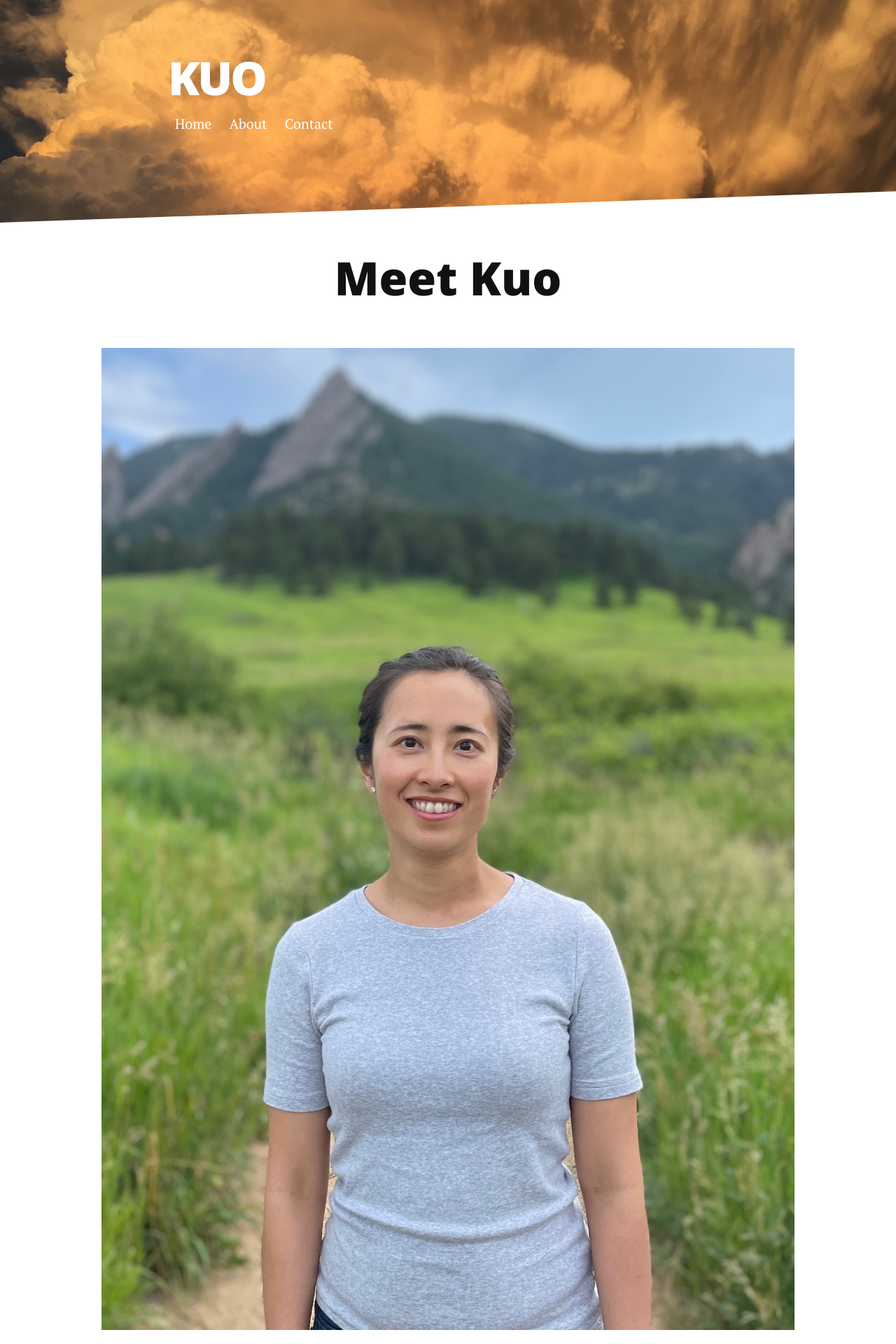
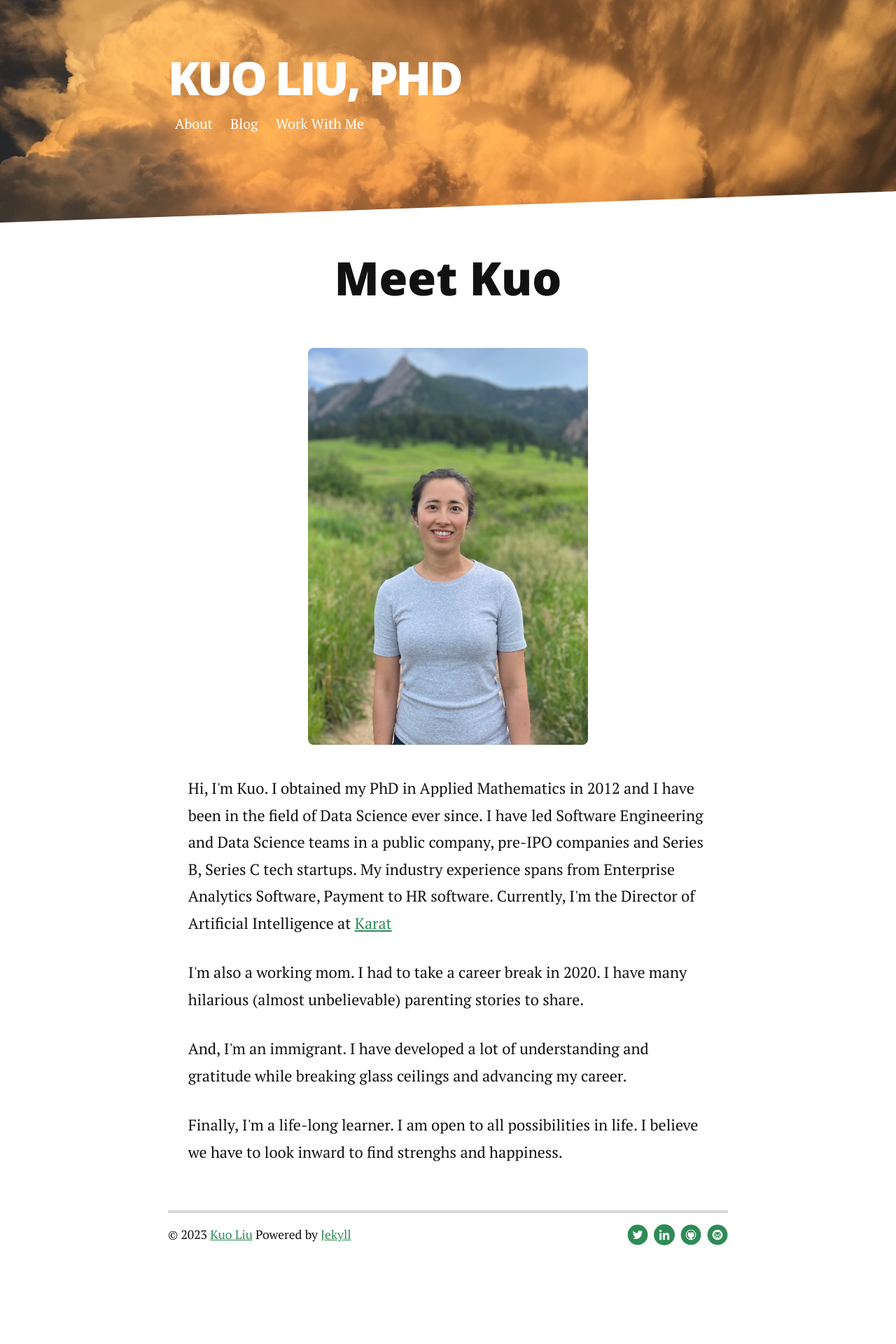
Before and after one commit to kuol/kuol.github.io, a Jekyll site: the page built from about.md, in a window 1280 px wide. Shown: the top 1920 px of the page at 70% size. Built offline with Jekyll 4.4.1, drawn with Linux system fonts in a browser that asks for light colours; nearby versions of some CDN libraries; after the commit the page ends 1821 px from its top, so only the background shows below that; some of the changed text lies outside the part shown.

Commit message:
updated About

```diff
--- a/_config.yml
+++ b/_config.yml
@@ -1,7 +1,7 @@
-title: Kuo
+title: Kuo Liu, PhD
 description: Kuo Liu's personal page
 
-url: https://long-haul.netlify.app
+url: http://localhost:4000
 paginate_path: "blog/page:num/"
 permalink: blog/:title/
 
@@ -17,21 +17,20 @@ plugins: [jekyll-paginate]
 paginate: 5
 
 navigation:
-    - title: Home
-      url: /index.html
     - title: About
       url: /about
-    - title: Contact
-      url: /contact
+    - title: Blog
+      url: /index.html
+    - title: Work With Me
+      url: /work_with_me
 
 social:
     github: kuol
-    twitter: brianmaierjr
-    facebook: brianmaierjr
+    twitter: liukuo99
     email: liukuo99@gmail.com
-    linkedin: brianmaierjr
+    linkedin: kuo-liu-7b3b1a3b
 
 google_analytics: "UA-58263416-1"
 
 disqus:
-    shortname: brianmaierjr
+    shortname: liukuo99
--- a/_includes/head.html
+++ b/_includes/head.html
@@ -75,6 +75,31 @@
 	<!-- Stylesheet -->
 	<link rel="stylesheet" href="/assets/css/style.css" />
 
+	<!-- custom 2 column layout -->
+	<meta charset="UTF-8">
+	<meta name="viewport" content="width=device-width, initial-scale=1.0">
+	<title>Profile</title>
+	<style>
+		/* Style for the container holding the profile picture and introduction */
+		.profile-container {
+			display: flex;
+			align-items: center;
+			justify-content: space-between;
+			padding: 20px;
+		}
+
+		/* Style for the profile picture */
+		.profile-picture {
+			width: 40%;
+		}
+
+		/* Style for the introduction text */
+		.introduction {
+			flex: 1;
+			margin-left: 20px;
+		}
+	</style>
+
 	<!-- Canonical URL -->
 	<link
 		rel="canonical"
--- a/_sass/_normalize.scss
+++ b/_sass/_normalize.scss
@@ -211,6 +211,7 @@ audio:not([controls]) {
 
 img {
   border-style: none;
+  border-radius: 8px;
 }
 
 /**
--- a/about.md
+++ b/about.md
@@ -5,20 +5,12 @@ title: Meet Kuo
 
 <div class="post">
 	<h1 class="pageTitle">Meet Kuo</h1>
-	<img src="{{ '/assets/img/kuo.jpg' }}" alt="">
-	<p class="intro">Long Haul is a minimal, long form <a href="http://jekyllrb.com">Jekyll</a> Theme. It can be used as is or customized to your hearts desire.</p>
-	<p>Long Haul was created in honor of all the hard working touring bicycles that have traversed the globe time and time again. Take it for a spin.</p>
-	<h2>Features</h2>
-	<ul>
-		<li>Built with the <a href="https://github.com/jekyll/jekyll-sass-converter">Jekyll SASS convertor</a> plugin</li>
-  		<li>SVG Social Icons from <a href="http://customizr.net/icons/">Customizr</a></li>
-  		<li><a href="http://responsive-nav.com/">Responsive Nav Menu</a></li>
-  		<li><a href="https://github.com/snaptortoise/jekyll-rss-feeds">XML Feed for RSS Readers</a></li>
-  		<li>Contact Form via <a href="http://formspree.io/">Formspree</a></li>
-      <li>5 Post Loop with excerpt on Home Page</li>
-  		<li>Previous / Next Post Navigation</li>
-      <li>Estimated Reading Time for posts</li>
-  		<li><a href="https://github.com/adobe-webplatform/dropcap.js">Drop Cap</a> on posts</li>
-  		<li><a href="http://typecast.com/blog/a-more-modern-scale-for-web-typography">A Better Type Scale</a></li>
-  	</ul>
+	<div align="center">
+		<img src="{{ '/assets/img/kuo.jpg' }}" alt="" width="400">
+	</div>
+	<!-- <p class="intro">Data Science leader with .</p> -->
+	<p>Hi, I'm Kuo. I obtained my PhD in Applied Mathematics in 2012 and I have been in the field of Data Science ever since. I have led Software Engineering and Data Science teams in a public company, pre-IPO companies and Series B, Series C tech startups. My industry experience spans from Enterprise Analytics Software, Payment to HR software. Currently, I'm the Director of Artificial Intelligence at <a href="https://karat.com/">Karat</a></p>
+	<p>I'm also a working mom. I had to take a career break in 2020. I have many hilarious (almost unbelievable) parenting stories to share.</p>
+	<p>And, I'm an immigrant. I have developed a lot of understanding and gratitude while breaking glass ceilings and advancing my career. </p>
+	<p>Finally, I'm a life-long learner. I am open to all possibilities in life. I believe we have to look inward to find strenghs and happiness.</p>
 </div>
```
Also changed, not shown: work_with_me.md (added, +17 -0 lines).
